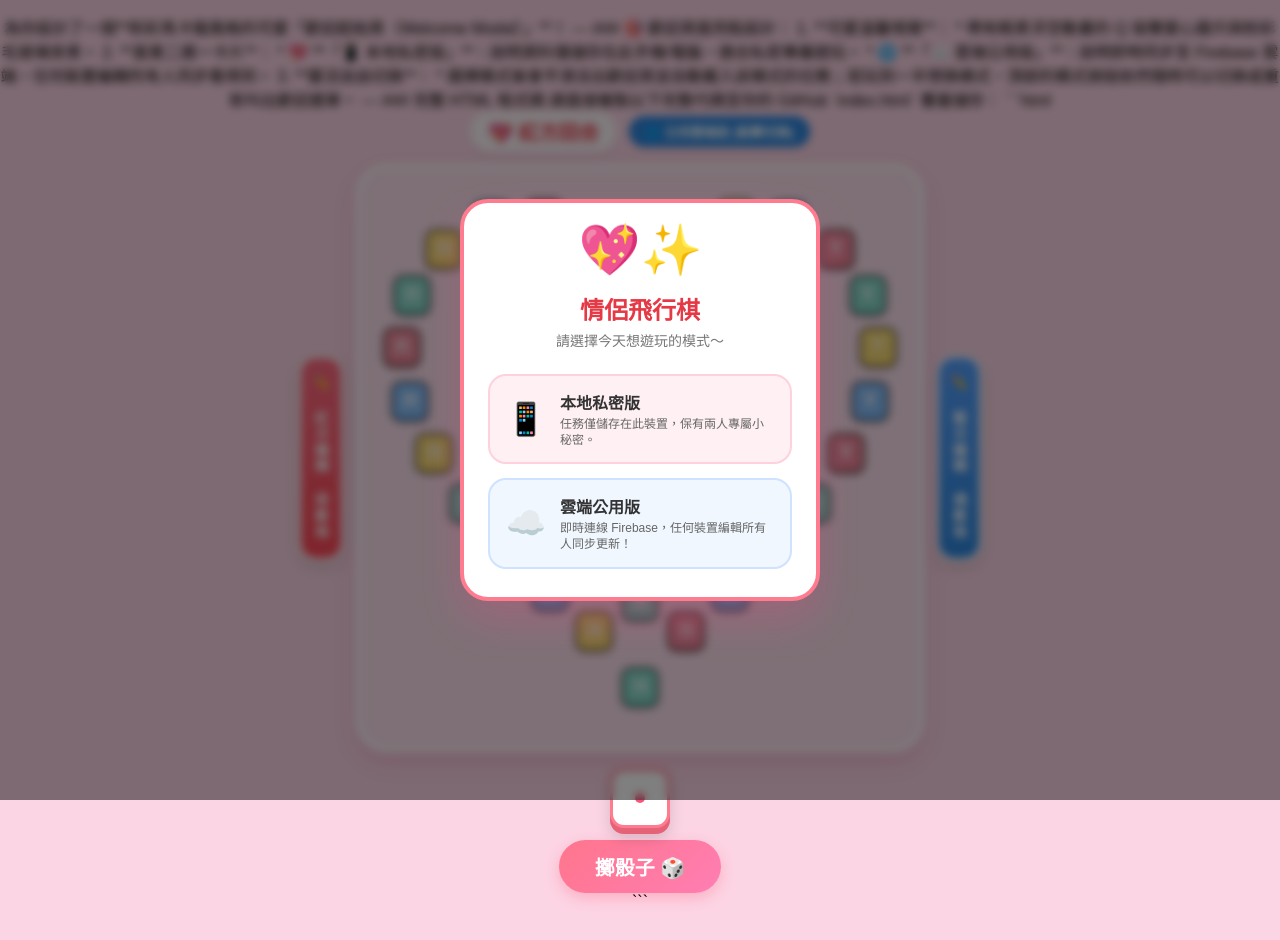
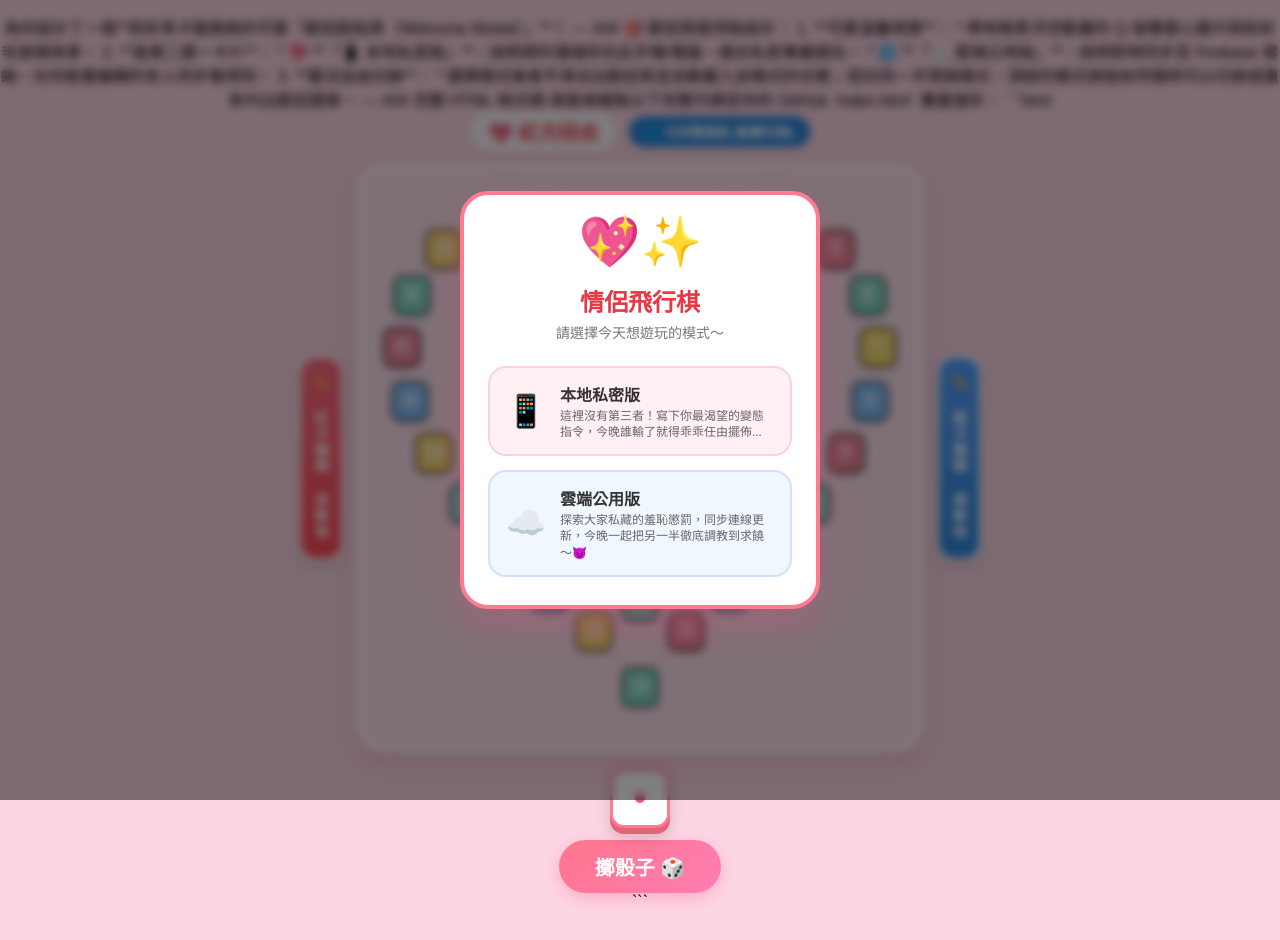
Before and after one commit to NessccT/CoupleChessV3, a plain HTML site: page index.html in a window 1280 px wide. Drawn offline with Linux system fonts and the light colour scheme; no server answers.

Commit message:
Update index.html

```diff
--- a/index.html
+++ b/index.html
@@ -544,7 +544,7 @@
           <div class="card-icon">📱</div>
           <div>
             <div class="card-title">本地私密版</div>
-            <div class="card-desc">任務僅儲存在此裝置，保有兩人專屬小秘密。</div>
+            <div class="card-desc">這裡沒有第三者！寫下你最渴望的變態指令，今晚誰輸了就得乖乖任由擺佈...</div>
           </div>
         </div>
 
@@ -552,7 +552,7 @@
           <div class="card-icon">☁️</div>
           <div>
             <div class="card-title">雲端公用版</div>
-            <div class="card-desc">即時連線 Firebase，任何裝置編輯所有人同步更新！</div>
+            <div class="card-desc">探索大家私藏的羞恥懲罰，同步連線更新，今晚一起把另一半徹底調教到求饒～😈</div>
           </div>
         </div>
       </div>
```
